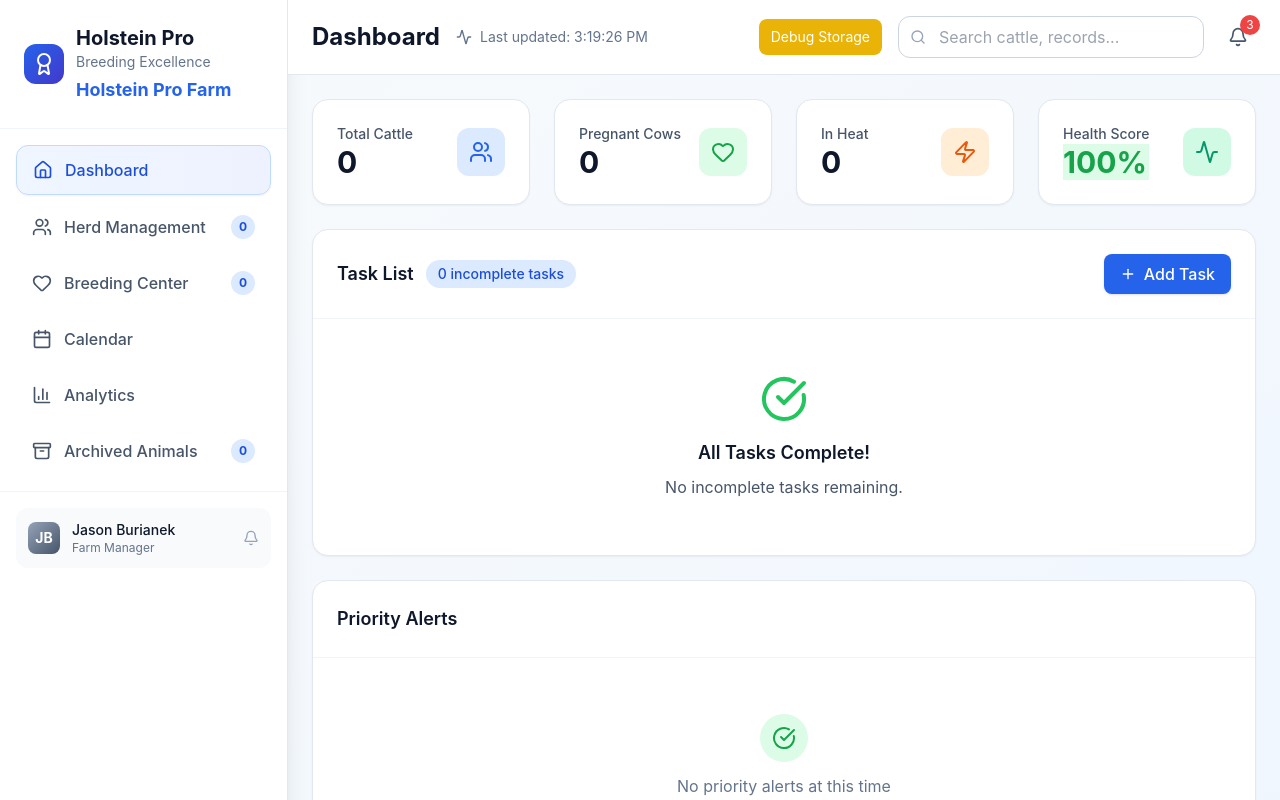
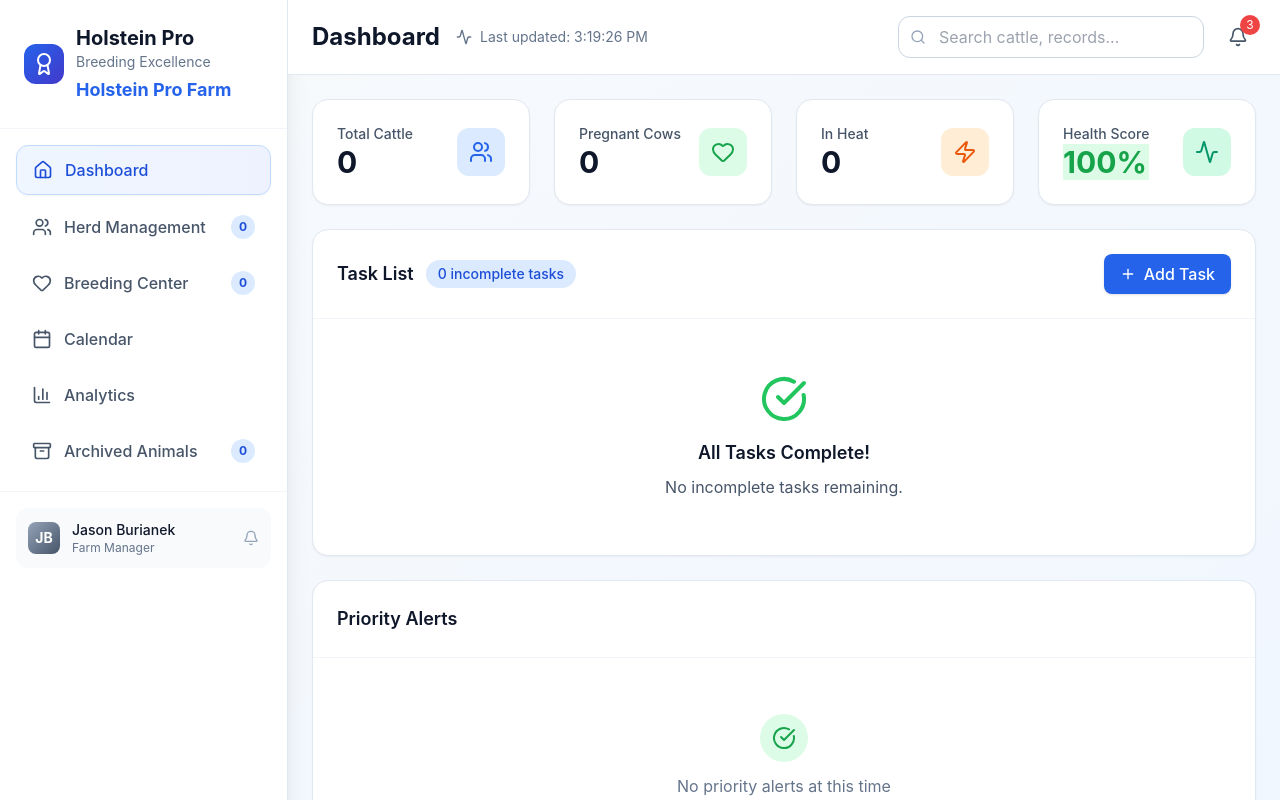
Before and after one commit to JBurianek81/holstein-pro-cattle-app, a React (Create React App) app: page / in a window 1280 px wide. Shown: the top 800 px of the page. Built offline with nearby package versions, Linux system fonts and the light colour scheme.

Commit message:
Clean up debug functionality - Remove debug storage button and test cows while keeping localStorage protection intact

```diff
--- a/src/App.js
+++ b/src/App.js
@@ -100,8 +100,21 @@ function App() {
 
         // Validate the loaded data
         if (Array.isArray(parsedCows)) {
-          setCows(parsedCows);
-          console.log('✅ Successfully loaded cows from localStorage:', parsedCows.length);
+          // Clean up any debug test cows that might have been added during testing
+          const cleanedCows = parsedCows.filter(cow =>
+            !cow.id?.includes('debug-test-') &&
+            !cow.tagNumber?.includes('DEBUG') &&
+            !cow.name?.includes('Debug Test Cow')
+          );
+
+          if (cleanedCows.length !== parsedCows.length) {
+            console.log('🧹 Cleaned up', parsedCows.length - cleanedCows.length, 'debug test cows');
+            setCows(cleanedCows);
+          } else {
+            setCows(parsedCows);
+          }
+
+          console.log('✅ Successfully loaded cows from localStorage:', cleanedCows.length);
         } else {
           console.error('❌ Invalid data format in localStorage - expected array, got:', typeof parsedCows);
           // Backup corrupted data and start fresh
@@ -783,26 +796,7 @@ function App() {
     // For now, we'll just navigate to the herd management view
   };
 
-  // Debug function to test localStorage
-  const debugLocalStorage = () => {
-    console.log('🔍 DEBUG: Current cows state:', cows.length, 'animals');
-    console.log('🔍 DEBUG: localStorage data:', localStorage.getItem('cattleAppCows'));
-    console.log('🔍 DEBUG: Initial load complete:', isInitialLoadComplete);
 
-    // Test save
-    const testCow = {
-      id: 'debug-test-' + Date.now(),
-      tagNumber: 'DEBUG001',
-      name: 'Debug Test Cow',
-      dateOfBirth: '2020-01-01',
-      category: 'Cow',
-      status: 'Active'
-    };
-
-    const updatedCows = [...cows, testCow];
-    setCows(updatedCows);
-    console.log('🔍 DEBUG: Added test cow, new count:', updatedCows.length);
-  };
 
   // Update metrics based on current cows data
   const updatedMetrics = {
@@ -913,16 +907,6 @@ function App() {
               </div>
 
             <div className="flex items-center space-x-4">
-              {/* Debug Button (only on dashboard) */}
-              {currentView === 'dashboard' && (
-                <button
-                  onClick={debugLocalStorage}
-                  className="bg-yellow-500 text-white px-3 py-2 rounded-lg hover:bg-yellow-600 transition-colors text-sm"
-                >
-                  Debug Storage
-                </button>
-              )}
-
               {/* Search */}
               <div className="relative">
                 <Search className="absolute left-3 top-1/2 transform -translate-y-1/2 w-4 h-4 text-slate-400" />
```
